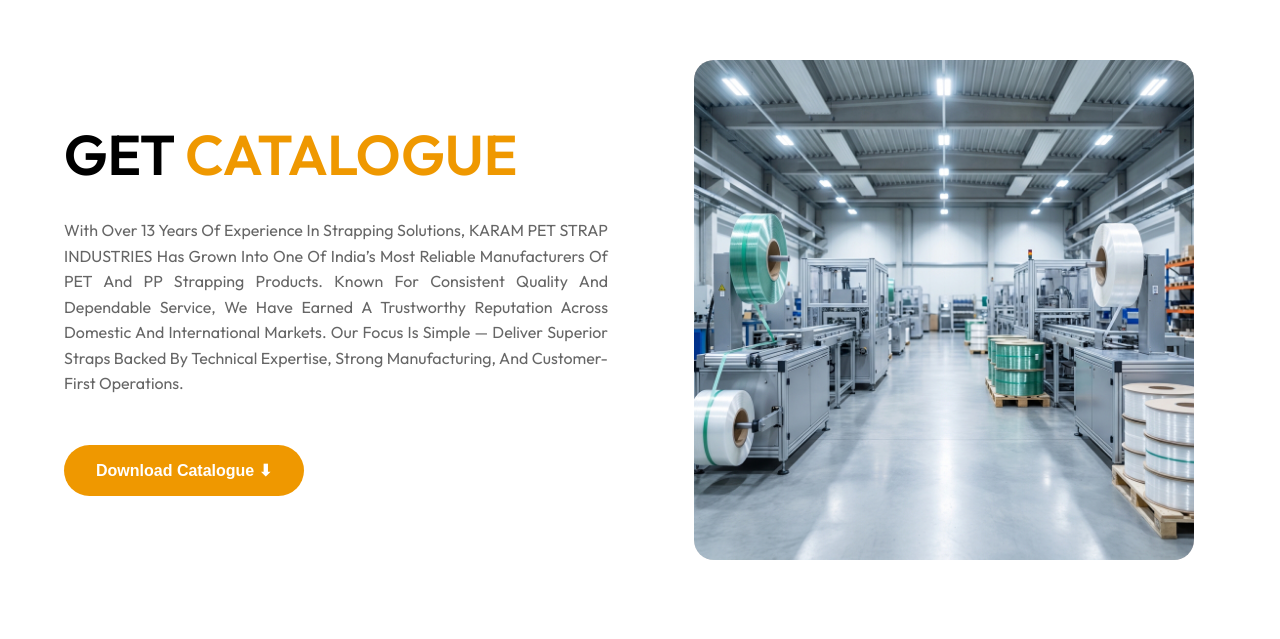
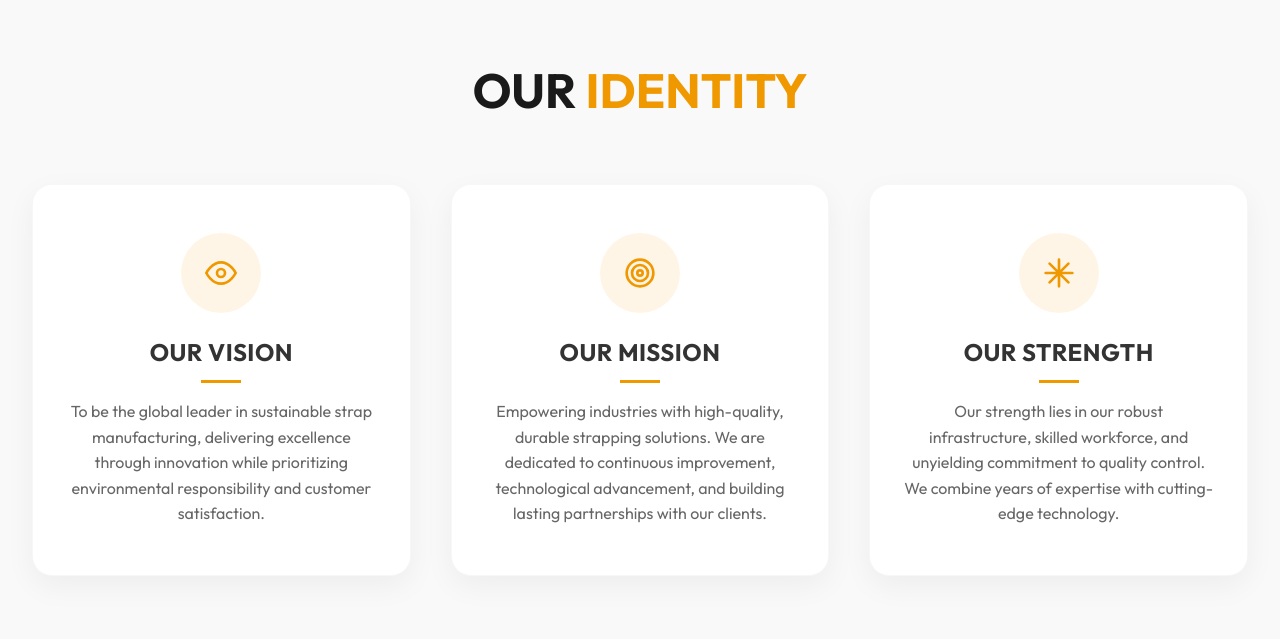
Before and after one commit to trivonotech/KARAM-PET---STRAP-INDUSTRIES, a Next.js app: page / in a window 1280 px wide. Shown: the part 3061-3700 px from the top of the page. Built offline with nearby package versions, Linux system fonts and the light colour scheme; no server answers; the database is empty.

Commit message:
feat: Add Vision, Mission, and Strength section to the homepage with dedicated component and styles.

```diff
--- a/src/app/page.tsx
+++ b/src/app/page.tsx
@@ -6,6 +6,7 @@
 import Products from '@/components/Products';
 import Catalogue from '@/components/Catalogue';
 import QualityControl from '@/components/QualityControl';
+import VisionMission from '@/components/VisionMission';
 import WhyChooseUs from '@/components/WhyChooseUs';
 import ContactUs from '@/components/ContactUs';
 
@@ -21,6 +22,7 @@
         <Industries />
         <Products />
         <QualityControl />
+        <VisionMission />
         <Catalogue />
         <WhyChooseUs />
         <ContactUs />
--- /dev/null
+++ b/src/components/VisionMission.module.css
@@ -0,0 +1,126 @@
+.section {
+    padding: 6rem 0;
+    background-color: #f9f9f9;
+}
+
+.container {
+    max-width: 1400px;
+    margin: 0 auto;
+    padding: 0 2rem;
+}
+
+.headingWrapper {
+    text-align: center;
+    margin-bottom: 4rem;
+}
+
+.heading {
+    font-size: 3rem;
+    font-weight: 700;
+    text-transform: uppercase;
+    color: #1a1a1a;
+}
+
+.orangeText {
+    color: var(--primary);
+    /* Assuming var(--primary) is defined globally, likely #F39C12 based on previous files */
+}
+
+.grid {
+    display: grid;
+    grid-template-columns: repeat(3, 1fr);
+    gap: 2.5rem;
+}
+
+.card {
+    background: #ffffff;
+    padding: 3rem 2rem;
+    border-radius: 20px;
+    box-shadow: 0 10px 30px rgba(0, 0, 0, 0.05);
+    transition: all 0.3s cubic-bezier(0.25, 0.8, 0.25, 1);
+    position: relative;
+    overflow: hidden;
+    border: 1px solid rgba(0, 0, 0, 0.03);
+    display: flex;
+    flex-direction: column;
+    align-items: center;
+    text-align: center;
+}
+
+.card:hover {
+    transform: translateY(-10px);
+    box-shadow: 0 20px 40px rgba(243, 156, 18, 0.15);
+    /* Orange hint on hover */
+    border-color: rgba(243, 156, 18, 0.2);
+}
+
+.iconWrapper {
+    width: 80px;
+    height: 80px;
+    border-radius: 50%;
+    background-color: rgba(243, 156, 18, 0.1);
+    display: flex;
+    align-items: center;
+    justify-content: center;
+    margin-bottom: 1.5rem;
+    color: var(--primary);
+    font-size: 2rem;
+    transition: all 0.3s ease;
+}
+
+.card:hover .iconWrapper {
+    background-color: var(--primary);
+    color: #ffffff;
+    transform: scale(1.1);
+}
+
+.cardTitle {
+    font-size: 1.5rem;
+    font-weight: 700;
+    margin-bottom: 1rem;
+    color: #333;
+    text-transform: uppercase;
+    letter-spacing: 0.5px;
+}
+
+.cardText {
+    font-size: 1rem;
+    color: #666;
+    line-height: 1.6;
+}
+
+/* Decorative line */
+.cardTitle::after {
+    content: '';
+    display: block;
+    width: 40px;
+    height: 3px;
+    background-color: var(--primary);
+    margin: 0.8rem auto 0;
+    transition: width 0.3s ease;
+}
+
+.card:hover .cardTitle::after {
+    width: 60px;
+}
+
+@media (max-width: 1024px) {
+    .grid {
+        grid-template-columns: repeat(2, 1fr);
+    }
+}
+
+@media (max-width: 768px) {
+    .heading {
+        font-size: 2.2rem;
+    }
+
+    .grid {
+        grid-template-columns: 1fr;
+        gap: 2rem;
+    }
+
+    .section {
+        padding: 4rem 0;
+    }
+}
--- /dev/null
+++ b/src/components/VisionMission.tsx
@@ -0,0 +1,65 @@
+import React from 'react';
+import styles from './VisionMission.module.css';
+
+const VisionMission = () => {
+    return (
+        <section className={styles.section}>
+            <div className={styles.container}>
+                <div className={styles.headingWrapper}>
+                    <h2 className={styles.heading}>
+                        Our <span className={styles.orangeText}>Identity</span>
+                    </h2>
+                </div>
+
+                <div className={styles.grid}>
+                    {/* Vision Card */}
+                    <div className={styles.card}>
+                        <div className={styles.iconWrapper}>
+                            {/* Eye Icon SVG */}
+                            <svg width="32" height="32" viewBox="0 0 24 24" fill="none" stroke="currentColor" strokeWidth="2" strokeLinecap="round" strokeLinejoin="round">
+                                <path d="M1 12s4-8 11-8 11 8 11 8-4 8-11 8-11-8-11-8z"></path>
+                                <circle cx="12" cy="12" r="3"></circle>
+                            </svg>
+                        </div>
+                        <h3 className={styles.cardTitle}>Our Vision</h3>
+                        <p className={styles.cardText}>
+                            To be the global leader in sustainable strap manufacturing, delivering excellence through innovation while prioritizing environmental responsibility and customer satisfaction.
+                        </p>
+                    </div>
+
+                    {/* Mission Card */}
+                    <div className={styles.card}>
+                        <div className={styles.iconWrapper}>
+                            {/* Target Icon SVG */}
+                            <svg width="32" height="32" viewBox="0 0 24 24" fill="none" stroke="currentColor" strokeWidth="2" strokeLinecap="round" strokeLinejoin="round">
+                                <circle cx="12" cy="12" r="10"></circle>
+                                <circle cx="12" cy="12" r="6"></circle>
+                                <circle cx="12" cy="12" r="2"></circle>
+                            </svg>
+                        </div>
+                        <h3 className={styles.cardTitle}>Our Mission</h3>
+                        <p className={styles.cardText}>
+                            Empowering industries with high-quality, durable strapping solutions. We are dedicated to continuous improvement, technological advancement, and building lasting partnerships with our clients.
+                        </p>
+                    </div>
+
+                    {/* Strength Card */}
+                    <div className={styles.card}>
+                        <div className={styles.iconWrapper}>
+                            {/* Anchor/Strength Icon SVG */}
+                            <svg width="32" height="32" viewBox="0 0 24 24" fill="none" stroke="currentColor" strokeWidth="2" strokeLinecap="round" strokeLinejoin="round">
+                                <path d="M12 2v20M2 12h20M4.93 4.93l14.14 14.14M4.93 19.07L19.07 4.93" />
+                            </svg>
+                        </div>
+                        <h3 className={styles.cardTitle}>Our Strength</h3>
+                        <p className={styles.cardText}>
+                            Our strength lies in our robust infrastructure, skilled workforce, and unyielding commitment to quality control. We combine years of expertise with cutting-edge technology.
+                        </p>
+                    </div>
+                </div>
+            </div>
+        </section>
+    );
+};
+
+export default VisionMission;
```
